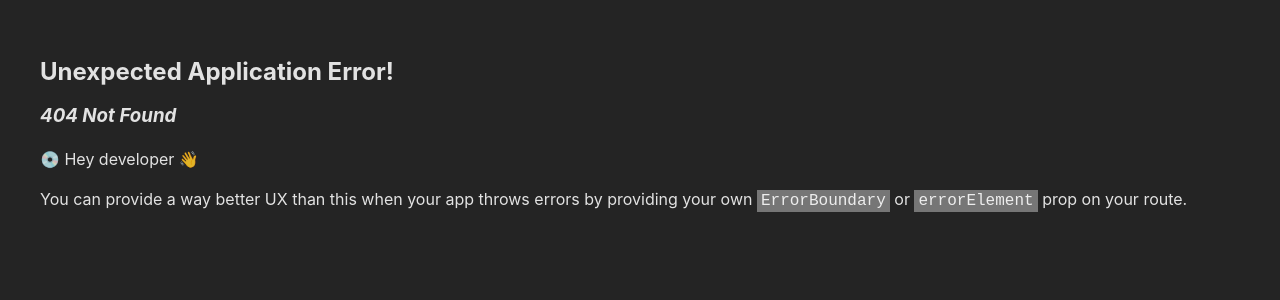
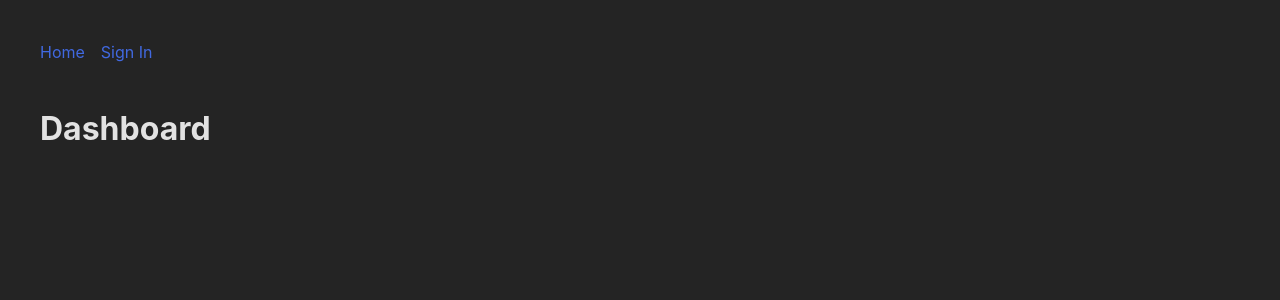
Before and after one commit to baresi687/react-tasks, a React (Vite) app: page /dashboard in a window 1280 px wide. Before the commit this address had no page. Shown: the top 300 px of the page. Built offline with nearby package versions, Linux system fonts and the light colour scheme.

Commit message:
Adds Context API to change Nav items on Signed in status

```diff
--- a/src/App.css
+++ b/src/App.css
@@ -30,6 +30,10 @@ nav a:hover {
   text-decoration-thickness: 2px;
 }
 
+button {
+  cursor: pointer;
+}
+
 form {
   max-width: 22rem;
   display: flex;
@@ -43,23 +47,11 @@ form input {
   width: 100%;
 }
 
-.skills-heading {
-  font-size: 1.2rem;
-  margin: 0.5rem 0;
-}
-
-#skills {
-  font-weight: normal;
-  background-color: #242424;
-  color: #242424;
-}
-
-.input-error {
+form .input-error {
   text-align: initial;
   color: darkgoldenrod;
 }
 
-button {
+form button {
   padding: 0.5rem 0;
-  cursor: pointer;
 }
--- a/src/App.jsx
+++ b/src/App.jsx
@@ -1,12 +1,15 @@
 import "./App.css";
 import NavBar from "./components/NavBar.jsx";
 import { Outlet } from "react-router-dom";
+import { AuthProvider } from "./context/AuthContext.jsx";
 
 function App() {
   return (
     <>
-      <NavBar />
-      <Outlet />
+      <AuthProvider>
+        <NavBar />
+        <Outlet />
+      </AuthProvider>
     </>
   );
 }
--- /dev/null
+++ b/src/components/Dashboard.jsx
@@ -0,0 +1,3 @@
+export default function Dashboard() {
+  return <h1>Dashboard</h1>;
+}
--- a/src/components/Home.jsx
+++ b/src/components/Home.jsx
@@ -1,9 +1,3 @@
 export default function Home() {
-  return (
-    <>
-      <div>
-        <h1>Home</h1>
-      </div>
-    </>
-  );
+  return <h1>Home</h1>;
 }
--- a/src/components/NavBar.jsx
+++ b/src/components/NavBar.jsx
@@ -1,16 +1,34 @@
-import { NavLink } from "react-router-dom";
+import { NavLink, useNavigate } from "react-router-dom";
+import { useContext } from "react";
+import { AuthContext } from "../context/AuthContext.jsx";
 
 export default function NavBar() {
+  const [auth, setAuth] = useContext(AuthContext);
   const activeClass = ({ isActive }) => (isActive ? "underline" : undefined);
+  let navigate = useNavigate();
+
+  function signOut() {
+    setAuth(null);
+    navigate("/signin", { replace: true });
+  }
 
   return (
     <nav>
       <NavLink to="/" className={activeClass}>
         Home
       </NavLink>
-      <NavLink to="/signin" className={activeClass}>
-        Sign In
-      </NavLink>
+      {auth ? (
+        <>
+          <NavLink to="/dashboard" className={activeClass}>
+            Dashboard
+          </NavLink>
+          <button onClick={signOut}>Sign Out</button>
+        </>
+      ) : (
+        <NavLink to="/signin" className={activeClass}>
+          Sign In
+        </NavLink>
+      )}
     </nav>
   );
 }
--- a/src/components/SignIn.jsx
+++ b/src/components/SignIn.jsx
@@ -2,39 +2,46 @@ import { useForm } from "react-hook-form";
 import { yupResolver } from "@hookform/resolvers/yup";
 import * as yup from "yup";
 import { Alert } from "@mui/material";
-import { useState } from "react";
+import { useContext, useState } from "react";
 import { API } from "../constants/api.js";
 import axios from "axios";
+import { AuthContext } from "../context/AuthContext.jsx";
+import { useNavigate } from "react-router-dom";
 
 const schema = yup.object({
   email: yup.string().required("Please enter your email address").email("Please enter a valid email address"),
   password: yup.string().required("Please enter a password").min(8, "Password must be 8 characters or more"),
 });
 
-function SignIn() {
+export default function SignIn() {
   const {
     register,
     handleSubmit,
     reset,
     formState: { errors },
   } = useForm({ resolver: yupResolver(schema) });
-  const [isSubmitted, setSubmitted] = useState(false);
+  const [isSubmitting, setSubmitting] = useState(false);
   const [signInError, setSignInError] = useState(null);
+  const [auth, setAuth] = useContext(AuthContext);
+  const navigate = useNavigate();
 
   const onSubmit = async (data) => {
+    setSubmitting(true);
     try {
       const response = await axios.post(API, data);
       console.log(response);
       if (response.status === 200) {
-        setSubmitted(true);
+        setAuth(data);
         setSignInError(null);
+        navigate("/");
       }
     } catch (error) {
       console.log(error);
       setSignInError(error.response.data.errors[0].message);
-      setSubmitted(false);
+    } finally {
+      setSubmitting(false);
+      reset();
     }
-    reset();
   };
 
   return (
@@ -49,12 +56,9 @@ function SignIn() {
           <input type="password" placeholder="Password" {...register("password", { required: true })} />
           {errors.password && <span className="input-error">{errors.password.message}</span>}
         </label>
-        <button>Submit</button>
-        {isSubmitted && <Alert severity="success">Form submitted</Alert>}
+        <button>{isSubmitting ? "Signing in.." : "Sign In"}</button>
         {signInError && <Alert severity="warning">{signInError.toString()}</Alert>}
       </form>
     </>
   );
 }
-
-export default SignIn;
--- /dev/null
+++ b/src/context/AuthContext.jsx
@@ -0,0 +1,7 @@
+import { createContext, useState } from "react";
+
+export const AuthContext = createContext([null, () => {}]);
+export const AuthProvider = (props) => {
+  const [auth, setAuth] = useState(null);
+  return <AuthContext.Provider value={[auth, setAuth]}>{props.children}</AuthContext.Provider>;
+};
--- a/src/main.jsx
+++ b/src/main.jsx
@@ -5,6 +5,7 @@ import "./index.css";
 import { createBrowserRouter, RouterProvider } from "react-router-dom";
 import Home from "./components/Home.jsx";
 import SignIn from "./components/SignIn.jsx";
+import Dashboard from "./components/Dashboard.jsx";
 
 const router = createBrowserRouter([
   {
@@ -19,6 +20,10 @@ const router = createBrowserRouter([
         path: "/signin",
         element: <SignIn />,
       },
+      {
+        path: "/dashboard",
+        element: <Dashboard />,
+      },
     ],
   },
 ]);
```
